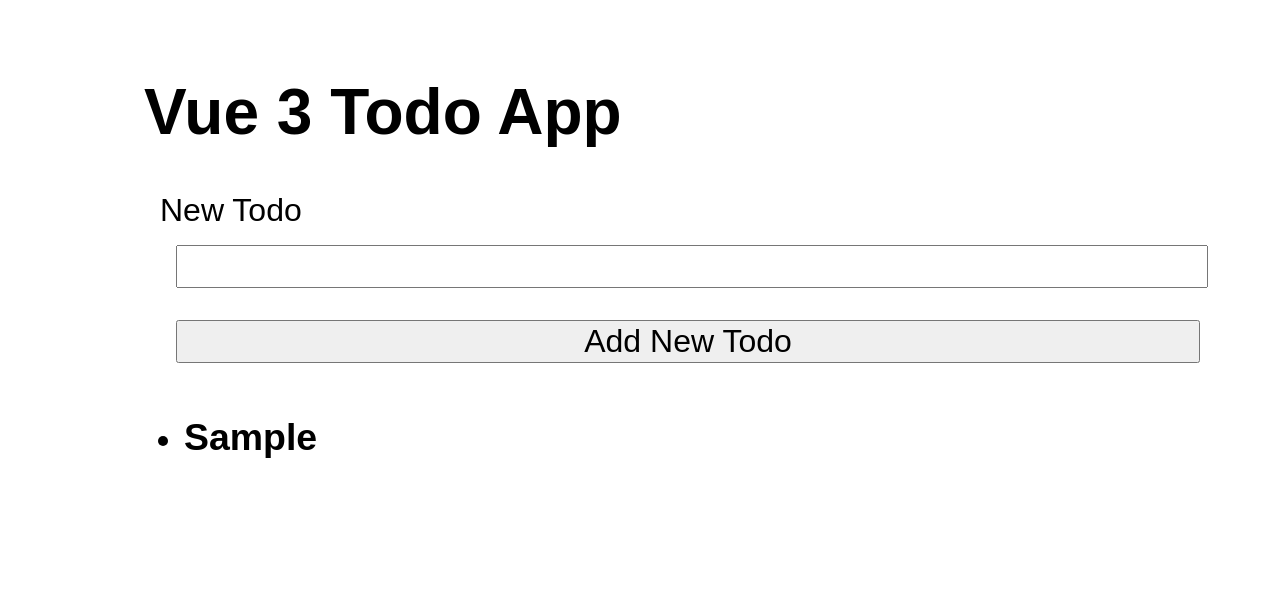
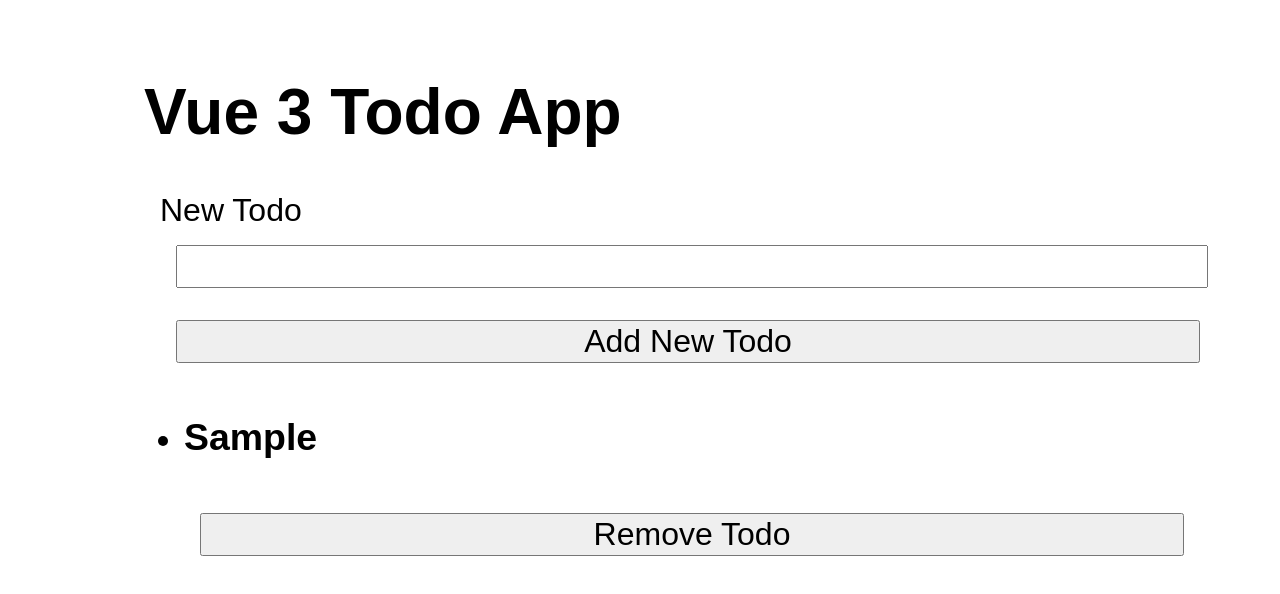
Before and after one commit to johnnguyencodes/todo-list, a Vue app: page / in a window 1280 px wide. Both pictures are taken after typing "Sample" into the empty fields and a click on the button "Add New Todo". Shown: the top 594 px of the page. Built offline with nearby package versions, Linux system fonts and the light colour scheme.

Commit message:
added delete button to each todo that will call removeTodo

```diff
--- a/src/App.vue
+++ b/src/App.vue
@@ -6,8 +6,9 @@
     <button @click.prevent="addNewTodo">Add New Todo</button>
   </div>
   <ul>
-    <li v-for="todo in todos" :key="todo.id" class="todo">
-      <h3 :class="{ done: todo.done }" @click="toggleDone(todo)">{{ todo.content }} </h3>
+    <li v-for="(todo, index) in todos" :key="todo.id" class="todo">
+      <h3 :class="{ done: todo.done }" @click="toggleDone(todo)"> {{ todo.content }} </h3>
+      <button @click="removeTodo(index)">Remove Todo</button>
     </li>
   </ul>
 </template>
```
